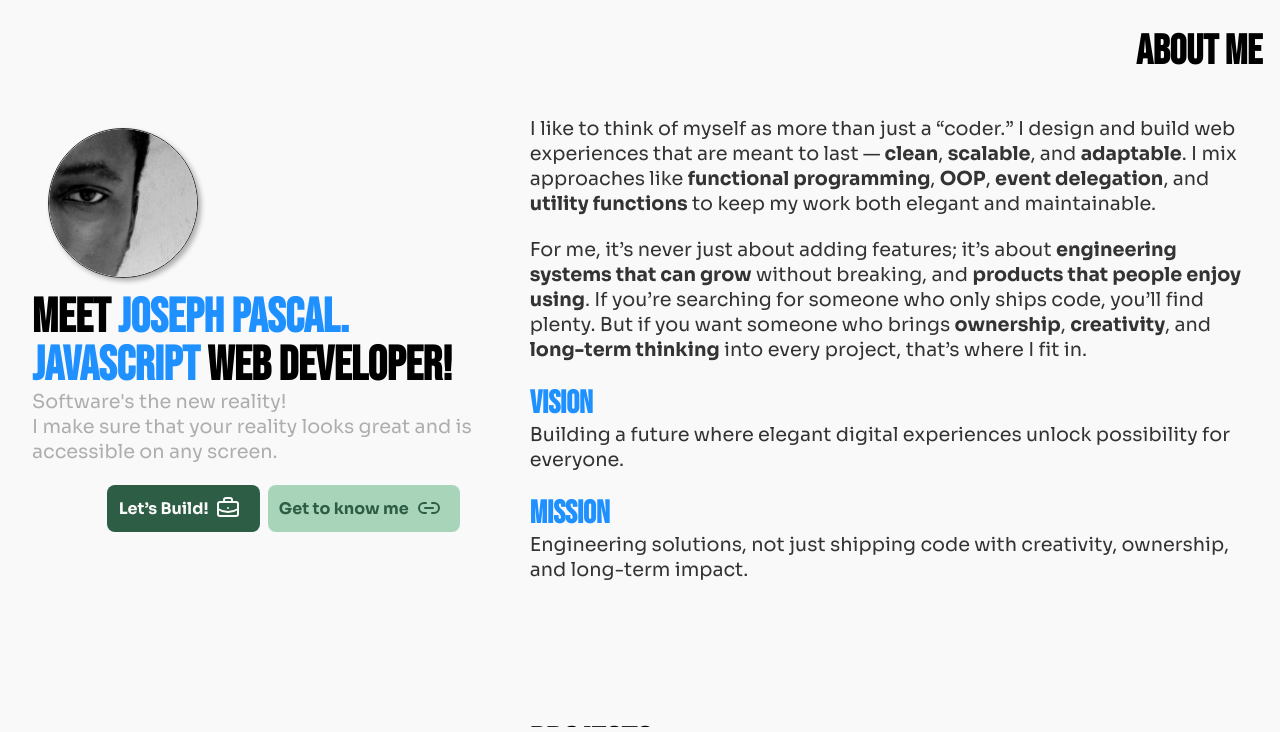
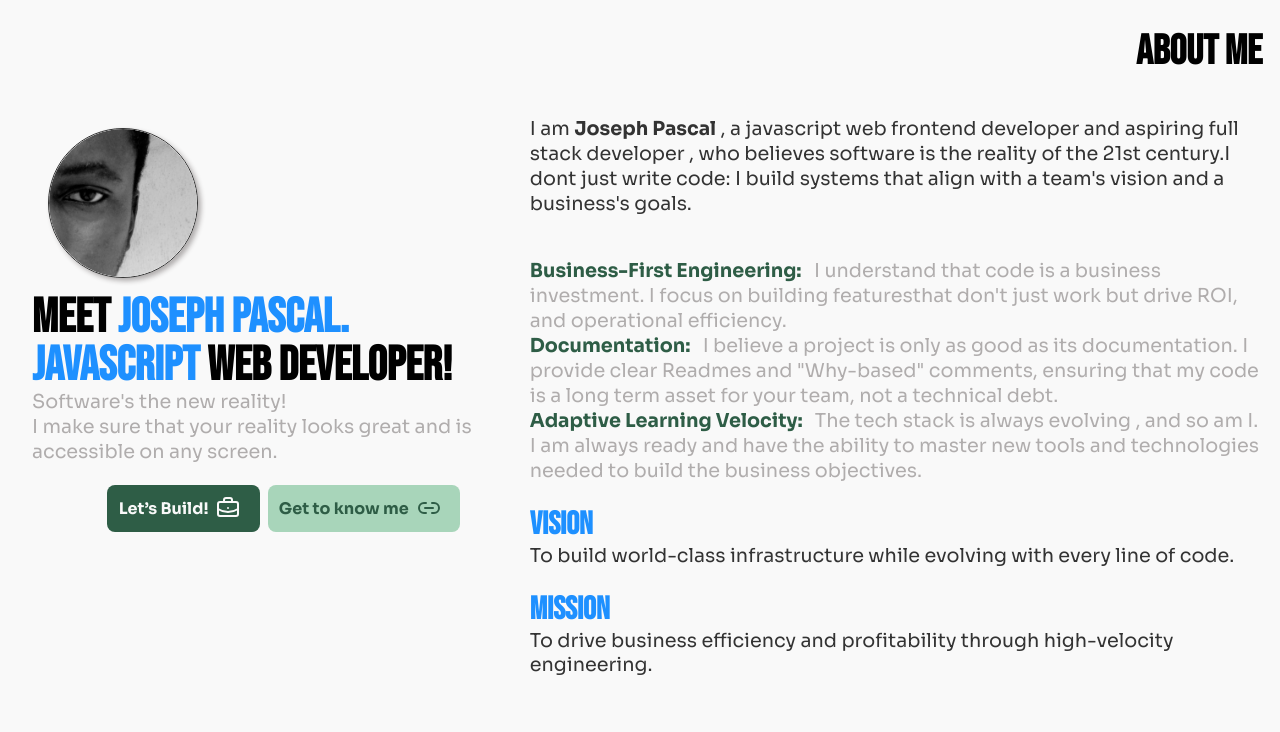
Before and after one commit to Ugochukwu111/pascalportfolio, a plain HTML site: page index.html in a window 1280 px wide. Shown: the part 68-800 px from the top of the page. Drawn offline with nearby package versions, Linux system fonts and the light colour scheme.

Commit message:
html & css: update and styled about me section

```diff
--- a/index.html
+++ b/index.html
@@ -1,4 +1,4 @@
-<!DOCTYPE html>
+<!doctype html>
 <html lang="en">
   <head>
     <meta charset="UTF-8" />
@@ -243,37 +243,47 @@ young passionate developer"
             <section id="about">
               <h2 class="text-end">About Me</h2>
               <p>
-                I like to think of myself as more than just a “coder.” I design
-                and build web experiences that are meant to last —
-                <strong>clean</strong>, <strong>scalable</strong>, and
-                <strong>adaptable</strong>. I mix approaches like
-                <strong>functional programming</strong>, <strong>OOP</strong>,
-                <strong>event delegation</strong>, and
-                <strong>utility functions</strong> to keep my work both elegant
-                and maintainable.
+                I am <strong>Joseph Pascal</strong> , a javascript web frontend
+                developer and aspiring full stack developer , who believes
+                software is the reality of the 21st century.I dont just write
+                code: I build systems that align with a team's vision and a
+                business's goals.
               </p>
-              <br />
-              <p>
-                For me, it’s never just about adding features; it’s about
-                <strong>engineering systems that can grow</strong> without
-                breaking, and <strong>products that people enjoy using</strong>.
-                If you’re searching for someone who only ships code, you’ll find
-                plenty. But if you want someone who brings
-                <strong>ownership</strong>, <strong>creativity</strong>, and
-                <strong>long-term thinking</strong>
-                into every project, that’s where I fit in.
-              </p>
+              <br /><br />
+              <div class="why-hire-me-container">
+                <p>
+                <strong class="text-green-dark ">Business-First Engineering: &nbsp;</strong>
+                <span class="text-grey">I understand that code is a business investment. I focus on
+                building featuresthat don't just work but drive ROI, and
+                operational efficiency.
+                </span>
+                </p>
+                <p>
+                <strong class="text-green-dark ">Documentation: &nbsp; </strong>
+                <span class="text-grey">
+                I believe a project is only as good as its documentation. I
+                provide clear Readmes and "Why-based" comments, ensuring that my
+                code is a long term asset for your team, not a technical debt.
+                </span>
+                </p>
+                <p>
+                <strong class="text-green-dark ">Adaptive Learning Velocity: &nbsp; </strong>
+                <span class="text-grey">
+                The tech stack is always evolving , and so am I. I am always ready and have the ability to master new tools and technologies needed to build the business objectives.
+                </span>
+                </p>
+              </div>
               <br />
               <h3 class="text-blusish">Vision</h3>
               <p>
-                Building a future where elegant digital experiences unlock
-                possibility for everyone.
+                To build world-class infrastructure while evolving with every
+                line of code.
               </p>
               <br />
               <h3 class="text-blusish">Mission</h3>
               <p>
-                Engineering solutions, not just shipping code with creativity,
-                ownership, and long-term impact.
+                To drive business efficiency and profitability through
+                high-velocity engineering.
               </p>
             </section>
 
```
